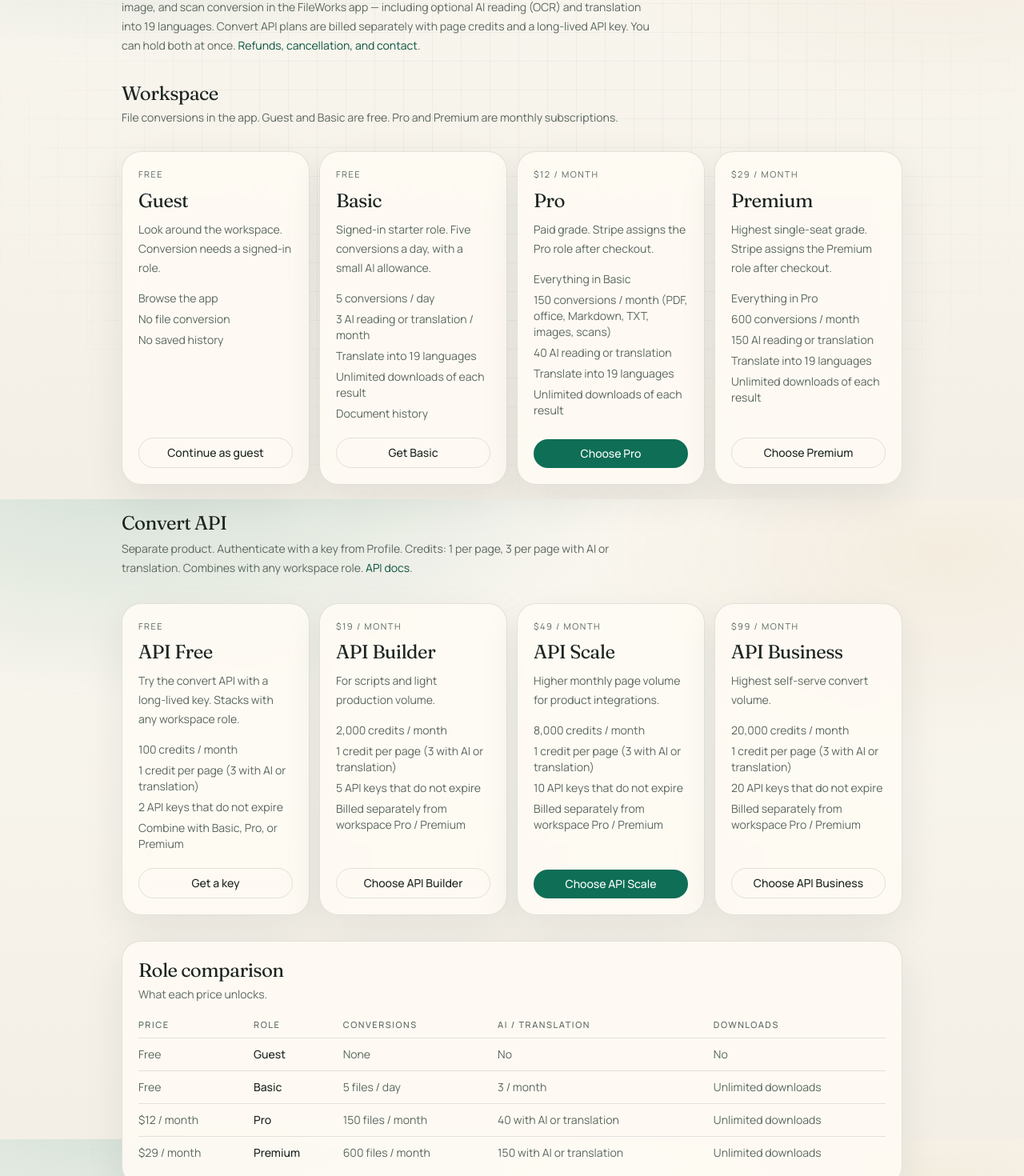
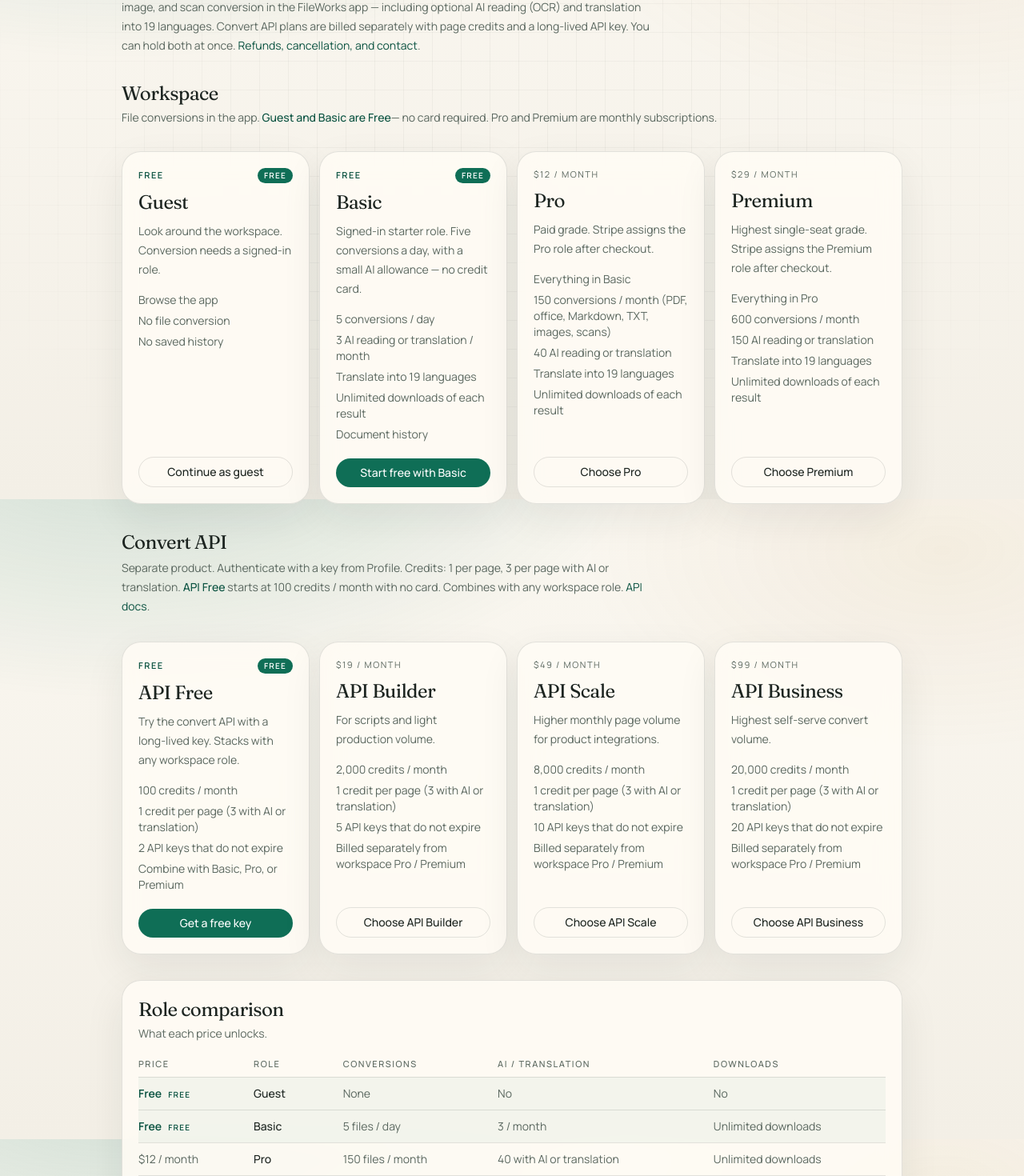
Before and after one commit to Naughty-Otters/FileWorks, a Next.js app in the folder frontend/: page /pricing in a window 1280 px wide. Shown: the part 176-1646 px from the top of the page at 80% size. Built offline with nearby package versions, Linux system fonts and the light colour scheme; no server answers.

Commit message:
adjust ui update for free highlight

```diff
--- a/frontend/src/components/convert-controls.tsx
+++ b/frontend/src/components/convert-controls.tsx
@@ -274,7 +274,9 @@ export function ConvertControls({
                 <a href="/login" className="text-[var(--accent-strong)] underline-offset-2 hover:underline">
                   Sign in
                 </a>{" "}
-                to convert files and save history. Basic includes five conversions per day and a small AI allowance.
+                to convert on{" "}
+                <span className="font-medium text-[var(--accent-strong)]">Free Basic</span>{" "}
+                (5 conversions / day, no credit card) and save history.
               </p>
             ) : null}
           </div>
--- a/frontend/src/components/login-screen.tsx
+++ b/frontend/src/components/login-screen.tsx
@@ -87,8 +87,21 @@ export function LoginScreen() {
           <p className="font-[family-name:var(--font-display)] text-3xl tracking-tight">Sign in</p>
           <p className="mt-2 text-sm leading-6 text-[var(--ink-muted)]">
             Use Google to authenticate to this FileWorks URL. Conversion requires a signed-in account.
-            Basic includes five conversions a day and a small AI allowance. Pro and Premium add monthly volume.
           </p>
+          <div className="mt-5 rounded-2xl border border-[var(--accent)] bg-[var(--accent-soft)]/50 px-4 py-3">
+            <div className="flex items-center justify-between gap-2">
+              <p className="text-[11px] font-semibold uppercase tracking-[0.14em] text-[var(--accent-strong)]">
+                Free · Basic
+              </p>
+              <span className="rounded-full bg-[var(--accent)] px-2 py-0.5 text-[10px] font-semibold uppercase tracking-[0.12em] text-white dark:text-[#06281d]">
+                Free
+              </span>
+            </div>
+            <p className="mt-1.5 text-sm leading-5 text-[var(--ink)]">
+              Sign in and you start on Free Basic — five conversions a day and a small AI allowance. No
+              credit card. Pro and Premium add monthly volume when you need more.
+            </p>
+          </div>
           <div className="mt-8">
             {!sessionReady ? (
               <p className="text-sm text-[var(--ink-muted)]">Checking sign-in…</p>
@@ -115,9 +128,9 @@ export function LoginScreen() {
             </a>
             <a
               href="/pricing"
-              className="text-sm text-[var(--ink-muted)] transition hover:text-[var(--accent-strong)]"
+              className="text-sm font-medium text-[var(--accent-strong)] transition hover:underline"
             >
-              Prices and roles
+              See Free Basic &amp; paid roles
             </a>
           </div>
         </div>
--- a/frontend/src/components/plan-policy-dialog.tsx
+++ b/frontend/src/components/plan-policy-dialog.tsx
@@ -8,6 +8,7 @@ import {
   convertGateTitle,
   type ConvertGate,
 } from "@/lib/plans";
+import { cn } from "@/lib/utils";
 
 type PlanPolicyDialogProps = {
   gate: ConvertGate;
@@ -60,11 +61,31 @@ export function PlanPolicyDialog({
             <X size={16} />
           </button>
         </div>
+
+        {gate === "login" ? (
+          <div className="mt-4 rounded-2xl border border-[var(--accent)] bg-[var(--accent-soft)]/50 px-4 py-3">
+            <div className="flex items-center justify-between gap-2">
+              <p className="text-[11px] font-semibold uppercase tracking-[0.14em] text-[var(--accent-strong)]">
+                Free · Basic
+              </p>
+              <span className="rounded-full bg-[var(--accent)] px-2 py-0.5 text-[10px] font-semibold uppercase tracking-[0.12em] text-white dark:text-[#06281d]">
+                Free
+              </span>
+            </div>
+            <ul className="mt-2 space-y-1 text-sm leading-5 text-[var(--ink)]">
+              <li>5 conversions / day</li>
+              <li>3 AI reading or translation / month</li>
+              <li>No credit card · document history after sign-in</li>
+            </ul>
+          </div>
+        ) : null}
+
         <table className="mt-5 w-full border-collapse text-left text-sm">
           <caption className="sr-only">Plan permissions and conversion policy</caption>
           <thead>
             <tr className="text-[11px] uppercase tracking-[0.14em] text-[var(--ink-muted)]">
               <th className="pb-2 pr-3 font-medium">Plan</th>
+              <th className="pb-2 pr-3 font-medium">Price</th>
               <th className="pb-2 pr-3 font-medium">Convert</th>
               <th className="pb-2 pr-3 font-medium">Quota</th>
               <th className="pb-2 font-medium">Includes</th>
@@ -72,8 +93,29 @@ export function PlanPolicyDialog({
           </thead>
           <tbody>
             {PLAN_RULES.map((plan) => (
-              <tr key={plan.id} className="border-t border-[var(--line)]">
-                <td className="py-2 pr-3 font-medium">{plan.label}</td>
+              <tr
+                key={plan.id}
+                className={cn(
+                  "border-t border-[var(--line)]",
+                  plan.id === "basic" ? "bg-[var(--accent-soft)]/40" : "",
+                )}
+              >
+                <td className="py-2 pr-3 font-medium">
+                  {plan.label}
+                  {plan.id === "basic" ? (
+                    <span className="ml-1.5 inline-flex rounded-full bg-[var(--accent)] px-1.5 py-0.5 text-[9px] font-semibold uppercase tracking-[0.1em] text-white dark:text-[#06281d]">
+                      Free
+                    </span>
+                  ) : null}
+                </td>
+                <td
+                  className={cn(
+                    "py-2 pr-3",
+                    plan.free ? "font-semibold text-[var(--accent-strong)]" : "text-[var(--ink-muted)]",
+                  )}
+                >
+                  {plan.price ?? "—"}
+                </td>
                 <td className="py-2 pr-3 text-[var(--ink-muted)]">{plan.convert}</td>
                 <td className="py-2 pr-3 text-[var(--ink-muted)]">{plan.quota}</td>
                 <td className="py-2 text-[var(--ink-muted)]">{plan.extras}</td>
@@ -84,9 +126,9 @@ export function PlanPolicyDialog({
         <div className="mt-6 flex flex-wrap items-center justify-end gap-2">
           <a
             href="/pricing"
-            className="mr-auto rounded-full px-3 py-1.5 text-sm text-[var(--ink-muted)] transition hover:bg-[var(--accent-soft)] hover:text-[var(--accent-strong)]"
+            className="mr-auto rounded-full px-3 py-1.5 text-sm font-medium text-[var(--accent-strong)] transition hover:bg-[var(--accent-soft)] hover:underline"
           >
-            Prices and roles
+            See Free Basic &amp; paid roles
           </a>
           <button
             type="button"
@@ -112,7 +154,7 @@ export function PlanPolicyDialog({
               href="/login"
               className="rounded-full bg-[var(--accent)] px-4 py-2 text-sm font-medium text-white dark:text-[#06281d]"
             >
-              Sign in
+              {gate === "login" ? "Start free with Basic" : "Sign in"}
             </a>
           ) : null}
         </div>
--- a/frontend/src/components/pricing-page.tsx
+++ b/frontend/src/components/pricing-page.tsx
@@ -76,7 +76,9 @@ export function PricingPage() {
       }
       if (params.get("checkout") === "cancel") {
         handledReturn.current = true;
-        setNotice("Checkout canceled. Your current plan is unchanged.");
+        setNotice(
+          "Checkout canceled — no charge. You can keep using Free Basic (5 conversions / day) or pick a paid role when you are ready.",
+        );
         return;
       }
       const subscribe = params.get("subscribe");
@@ -173,8 +175,9 @@ export function PricingPage() {
         <div>
           <h2 className="font-[family-name:var(--font-display)] text-2xl tracking-tight">Workspace</h2>
           <p className="mt-1 text-sm text-[var(--ink-muted)]">
-            File conversions in the app. Guest and Basic are free. Pro and Premium are monthly
-            subscriptions.
+            File conversions in the app.{" "}
+            <span className="font-medium text-[var(--accent-strong)]">Guest and Basic are Free</span>
+            — no card required. Pro and Premium are monthly subscriptions.
           </p>
         </div>
         <div className="grid gap-3 md:grid-cols-2 xl:grid-cols-4">
@@ -192,17 +195,30 @@ export function PricingPage() {
             const actionLabel =
               signedIn && catalogPlan ? planSwitchLabel(me?.plan || "anonymous", catalogPlan) : item.cta.label;
             const usageBlock = me ? usageOverLimitReasons(me.quota, item.id) : [];
+            const isFree = Boolean(item.free) || item.price === "Free";
             return (
               <article
                 key={item.id}
                 className={cn(
                   "panel flex flex-col rounded-3xl px-5 py-5",
-                  item.highlight ? "border-[var(--accent)]" : "",
+                  item.highlight ? "border-[var(--accent)] bg-[var(--accent-soft)]/40" : "",
                 )}
               >
-                <p className="text-[11px] uppercase tracking-[0.14em] text-[var(--ink-muted)]">
-                  {priceFor(item.id, item.price)}
-                </p>
+                <div className="flex items-center justify-between gap-2">
+                  <p
+                    className={cn(
+                      "text-[11px] uppercase tracking-[0.14em]",
+                      isFree ? "font-semibold text-[var(--accent-strong)]" : "text-[var(--ink-muted)]",
+                    )}
+                  >
+                    {priceFor(item.id, item.price)}
+                  </p>
+                  {isFree ? (
+                    <span className="rounded-full bg-[var(--accent)] px-2 py-0.5 text-[10px] font-semibold uppercase tracking-[0.12em] text-white dark:text-[#06281d]">
+                      Free
+                    </span>
+                  ) : null}
+                </div>
                 <p className="mt-2 font-[family-name:var(--font-display)] text-2xl tracking-tight">{item.role}</p>
                 <p className="mt-2 text-sm leading-6 text-[var(--ink-muted)]">{item.blurb}</p>
                 <ul className="mt-4 flex-1 space-y-1.5 text-sm text-[var(--ink-muted)]">
@@ -281,7 +297,9 @@ export function PricingPage() {
           <h2 className="font-[family-name:var(--font-display)] text-2xl tracking-tight">Convert API</h2>
           <p className="mt-1 max-w-2xl text-sm leading-6 text-[var(--ink-muted)]">
             Separate product. Authenticate with a key from Profile. Credits: 1 per page, 3 per page
-            with AI or translation. Combines with any workspace role.{" "}
+            with AI or translation.{" "}
+            <span className="font-medium text-[var(--accent-strong)]">API Free</span> starts at 100
+            credits / month with no card. Combines with any workspace role.{" "}
             <a href="/docs" className="text-[var(--accent-strong)] hover:underline">
               API docs
             </a>
@@ -293,6 +311,7 @@ export function PricingPage() {
             const signedIn = Boolean(me?.user);
             const current = signedIn && (me?.api_plan || "api_free") === item.id;
             const paidPlan = item.id !== "api_free";
+            const isFree = !paidPlan || item.price === "Free";
             const purchasable = planIsPurchasable(item.id, {
               enabled: catalog?.enabled,
               prices: catalog?.api?.prices,
@@ -303,19 +322,31 @@ export function PricingPage() {
             const actionLabel = signedIn
               ? apiPlanSwitchLabel(me?.api_plan || "api_free", item)
               : item.id === "api_free"
-                ? "Get a key"
+                ? "Get a free key"
                 : `Choose ${item.label}`;
             return (
               <article
                 key={item.id}
                 className={cn(
                   "panel flex flex-col rounded-3xl px-5 py-5",
-                  item.highlight ? "border-[var(--accent)]" : "",
+                  item.highlight ? "border-[var(--accent)] bg-[var(--accent-soft)]/40" : "",
                 )}
               >
-                <p className="text-[11px] uppercase tracking-[0.14em] text-[var(--ink-muted)]">
-                  {priceFor(item.id, item.price)}
-                </p>
+                <div className="flex items-center justify-between gap-2">
+                  <p
+                    className={cn(
+                      "text-[11px] uppercase tracking-[0.14em]",
+                      isFree ? "font-semibold text-[var(--accent-strong)]" : "text-[var(--ink-muted)]",
+                    )}
+                  >
+                    {priceFor(item.id, item.price)}
+                  </p>
+                  {isFree ? (
+                    <span className="rounded-full bg-[var(--accent)] px-2 py-0.5 text-[10px] font-semibold uppercase tracking-[0.12em] text-white dark:text-[#06281d]">
+                      Free
+                    </span>
+                  ) : null}
+                </div>
                 <p className="mt-2 font-[family-name:var(--font-display)] text-2xl tracking-tight">{item.label}</p>
                 <p className="mt-2 text-sm leading-6 text-[var(--ink-muted)]">{item.blurb}</p>
                 <ul className="mt-4 flex-1 space-y-1.5 text-sm text-[var(--ink-muted)]">
@@ -340,9 +371,9 @@ export function PricingPage() {
                 ) : item.id === "api_free" ? (
                   <a
                     href="/profile"
-                    className="mt-5 inline-flex justify-center rounded-full border border-[var(--line)] px-3 py-2 text-sm font-medium text-[var(--ink)] hover:bg-[var(--accent-soft)]"
+                    className="mt-5 inline-flex justify-center rounded-full bg-[var(--accent)] px-3 py-2 text-sm font-medium text-white dark:text-[#06281d]"
                   >
-                    Generate a key
+                    Generate a free key
                   </a>
                 ) : stripeReady ? (
                   <button
@@ -388,8 +419,26 @@ export function PricingPage() {
             </thead>
             <tbody>
               {PRICE_ROLES.map((item) => (
-                <tr key={item.id} className="border-t border-[var(--line)]">
-                  <td className="py-2.5 pr-3 text-[var(--ink-muted)]">{priceFor(item.id, item.price)}</td>
+                <tr
+                  key={item.id}
+                  className={cn(
+                    "border-t border-[var(--line)]",
+                    item.free ? "bg-[var(--accent-soft)]/35" : "",
+                  )}
+                >
+                  <td
+                    className={cn(
+                      "py-2.5 pr-3",
+                      item.free ? "font-semibold text-[var(--accent-strong)]" : "text-[var(--ink-muted)]",
+                    )}
+                  >
+                    {priceFor(item.id, item.price)}
+                    {item.free ? (
+                      <span className="ml-2 text-[10px] font-semibold uppercase tracking-[0.12em] text-[var(--accent-strong)]">
+                        Free
+                      </span>
+                    ) : null}
+                  </td>
                   <td className="py-2.5 pr-3 font-medium">{item.role}</td>
                   <td className="py-2.5 pr-3 text-[var(--ink-muted)]">{item.quota}</td>
                   <td className="py-2.5 pr-3 text-[var(--ink-muted)]">{item.ai}</td>
--- a/frontend/src/components/profile-page.tsx
+++ b/frontend/src/components/profile-page.tsx
@@ -54,7 +54,11 @@ export function ProfilePage() {
   useEffect(() => {
     const params = new URLSearchParams(window.location.search);
     const checkout = params.get("checkout");
-    if (checkout === "cancel") setNotice("Checkout canceled. Your current plan is unchanged.");
+    if (checkout === "cancel") {
+      setNotice(
+        "Checkout canceled — no charge. You can keep using Free Basic (5 conversions / day) or pick a paid role when you are ready.",
+      );
+    }
     const fromPortal = params.get("billing") === "return";
     void (fromPortal ? syncBilling() : reloadSession())
       .then(async (session) => {
--- a/frontend/src/lib/plans.ts
+++ b/frontend/src/lib/plans.ts
@@ -4,13 +4,15 @@ export type PlanRule = {
   convert: string;
   quota: string;
   extras: string;
+  price?: string;
+  free?: boolean;
 };
 
 export const PLAN_RULES: PlanRule[] = [
-  { id: "anonymous", label: "Guest", convert: "Sign in required", quota: "—", extras: "No history" },
-  { id: "basic", label: "Basic", convert: "Yes", quota: "5 files / day", extras: "3 AI or translation / month" },
-  { id: "pro", label: "Pro", convert: "Yes", quota: "150 / month", extras: "40 with AI or translation" },
-  { id: "premium", label: "Premium", convert: "Yes", quota: "600 / month", extras: "150 with AI or translation" },
+  { id: "anonymous", label: "Guest", convert: "Sign in required", quota: "—", extras: "No history", price: "Free", free: true },
+  { id: "basic", label: "Basic", convert: "Yes", quota: "5 files / day", extras: "3 AI or translation / month", price: "Free", free: true },
+  { id: "pro", label: "Pro", convert: "Yes", quota: "150 / month", extras: "40 with AI or translation", price: "$12 / month" },
+  { id: "premium", label: "Premium", convert: "Yes", quota: "600 / month", extras: "150 with AI or translation", price: "$29 / month" },
 ];
 
 export const PLAN_ORDER = ["anonymous", "basic", "pro", "premium"] as const;
@@ -47,6 +49,7 @@ export const API_PLAN_CATALOG: ApiCatalogPlan[] = [
       "2 API keys that do not expire",
       "Combine with Basic, Pro, or Premium",
     ],
+    highlight: true,
   },
   {
     id: "api_builder",
@@ -73,7 +76,6 @@ export const API_PLAN_CATALOG: ApiCatalogPlan[] = [
       "10 API keys that do not expire",
       "Billed separately from workspace Pro / Premium",
     ],
-    highlight: true,
   },
   {
     id: "api_business",
@@ -155,6 +157,8 @@ export type PriceRole = {
   features: string[];
   cta: { href: string; label: string };
   highlight?: boolean;
+  /** Call out Free / no-card plans so they read first. */
+  free?: boolean;
 };
 
 export const PRICE_ROLES: PriceRole[] = [
@@ -168,6 +172,7 @@ export const PRICE_ROLES: PriceRole[] = [
     blurb: "Look around the workspace. Conversion needs a signed-in role.",
     features: ["Browse the app", "No file conversion", "No saved history"],
     cta: { href: "/", label: "Continue as guest" },
+    free: true,
   },
   {
     id: "basic",
@@ -176,9 +181,11 @@ export const PRICE_ROLES: PriceRole[] = [
     quota: "5 files / day",
     ai: "3 / month",
     history: "Unlimited downloads",
-    blurb: "Signed-in starter role. Five conversions a day, with a small AI allowance.",
+    blurb: "Signed-in starter role. Five conversions a day, with a small AI allowance — no credit card.",
     features: PLAN_CATALOG[0].features,
-    cta: { href: "/profile", label: "Get Basic" },
+    cta: { href: "/login?next=%2Fpricing", label: "Start free with Basic" },
+    free: true,
+    highlight: true,
   },
   {
     id: "pro",
@@ -190,7 +197,6 @@ export const PRICE_ROLES: PriceRole[] = [
     blurb: "Paid grade. Stripe assigns the Pro role after checkout.",
     features: PLAN_CATALOG[1].features,
     cta: { href: "/profile", label: "Choose Pro" },
-    highlight: true,
   },
   {
     id: "premium",
@@ -390,7 +396,7 @@ export function convertGateTitle(gate: ConvertGate): string {
 export function convertGateBody(gate: ConvertGate): string {
   switch (gate) {
     case "login":
-      return "Conversion needs a signed-in FileWorks account. Guest browsing is fine; converting a file is not.";
+      return "Sign in once and you start on Free Basic — five conversions a day and a small AI allowance. No credit card. Guest browsing is fine; converting a file needs an account.";
     case "quota_day":
       return "Basic includes five conversions per day. Come back tomorrow, or upgrade for a monthly allowance.";
     case "quota_month":
```
Also changed, not shown: 2 other files (tests, documents, lock files or other folders).
